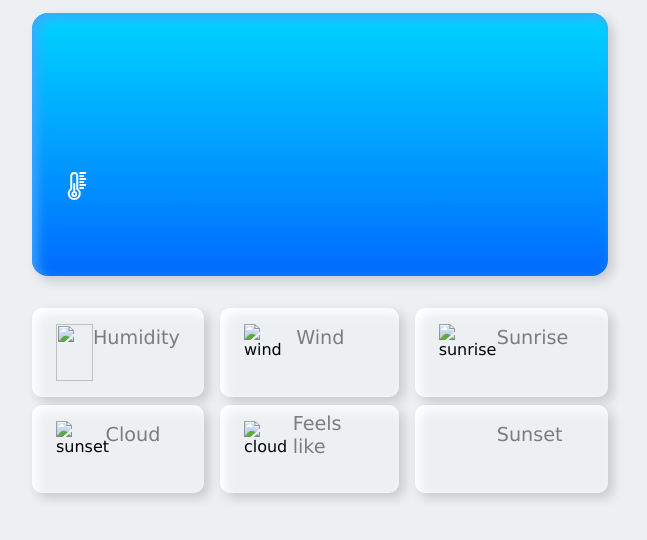
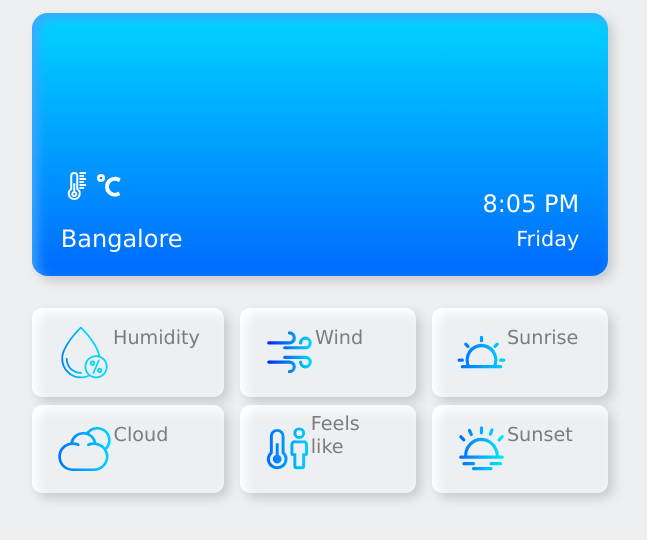
Before and after one commit to Aswin-PK/WeatherNow, a plain HTML site: page index.html in a window 1280 px wide. Shown: the part 182-722 px from the top of the page, without its empty margins (320-967 px from the left). Drawn offline with nearby package versions, Linux system fonts and the light colour scheme; no server answers.

Commit message:
updated the urls of svg

```diff
--- a/index.html
+++ b/index.html
@@ -15,7 +15,7 @@
       <div class="logotext">WeatherNow</div>
       <div class="search">
         <input type="search" name="searchbox" id="searchcity" placeholder=" Enter city name ">
-        <button class="searchbutton" onclick="findTemperature()">Search</button>
+        <button class="searchbutton" id="searchbutton">Search</button>
       </div>
     </div>
     <div class="innercontainer">
@@ -27,13 +27,14 @@
             <div class="celsiusvaluebox">
               <img src="/Icons/celsiusIcon.svg" alt="celsius">
               <b id="celsiusvalue"></b>
+              <img src="/icons/celsius.svg" alt="">
             </div>
 
             <div class="city" id="city"></div>
           </div>
           <div class="dateandtime">
-            <div class="time"></div>
-            <div class="date"></div>
+            <div class="time" id="time"></div>
+            <div class="date" id="date"></div>
           </div>
         </div>
       </div>
@@ -41,7 +42,7 @@
       <div class="otherdetails">
 
         <div class="smallcontainer">
-          <div class="logo"><img src="/Icons/free_icon_1 (6).svg" alt=""></div>
+          <div class="logo"><img src="/Icons/humidity.svg" alt="humidity"></div>
           <div class="details" id="card1">
             <div class="propertyname">Humidity</div>
             <div class="propertyvalue" id="humidity"></div>
@@ -49,7 +50,7 @@
         </div>
 
         <div class="smallcontainer">
-          <div class="logo"><img src="/Icons/free_icon_1 (5).svg" alt="wind"></div>
+          <div class="logo"><img src="/Icons/wind.svg" alt="wind"></div>
           <div class="details" id="card2">
             <div class="propertyname">Wind</div>
             <div class="propertyvalue" id="wind"></div>
@@ -57,7 +58,7 @@
         </div>
 
         <div class="smallcontainer">
-          <div class="logo"><img src="/Icons/free_icon_1.svg"/ alt="sunrise"></div>
+          <div class="logo"><img src="/Icons/sunrise.svg"/ alt="sunrise"></div>
           <div class="details" id="card3">
             <div class="propertyname">Sunrise</div>
             <div class="propertyvalue" id="sunrise"></div>
@@ -65,7 +66,7 @@
         </div>
 
         <div class="smallcontainer">
-          <div class="logo"><img src="/Icons/free_icon_1 (1).svg" alt="sunset"></div>
+          <div class="logo"><img src="/Icons/cloud.svg" alt="cloud"></div>
           <div class="details" id="card4">
             <div class="propertyname">Cloud</div>
             <div class="propertyvalue" id="cloud"></div>
@@ -73,7 +74,7 @@
         </div>
 
         <div class="smallcontainer">
-          <div class="logo"><img src="/Icons/free_icon_1 (2).svg" alt="cloud"></div>
+          <div class="logo"><img src="/Icons/feelslike.svg" alt="feelslike"></div>
           <div class="details" id="card5">
             <div class="propertyname">Feels like</div>
             <div class="propertyvalue" id="feelslike"></div>
@@ -81,7 +82,7 @@
         </div>
 
         <div class="smallcontainer">
-          <div class="logo"></div>
+          <div class="logo"><img src="/Icons/sunset.svg"/ alt="sunset"></div>
           <div class="details" id="card6">
             <div class="propertyname">Sunset</div>
             <div class="propertyvalue" id="sunset"></div>
```
